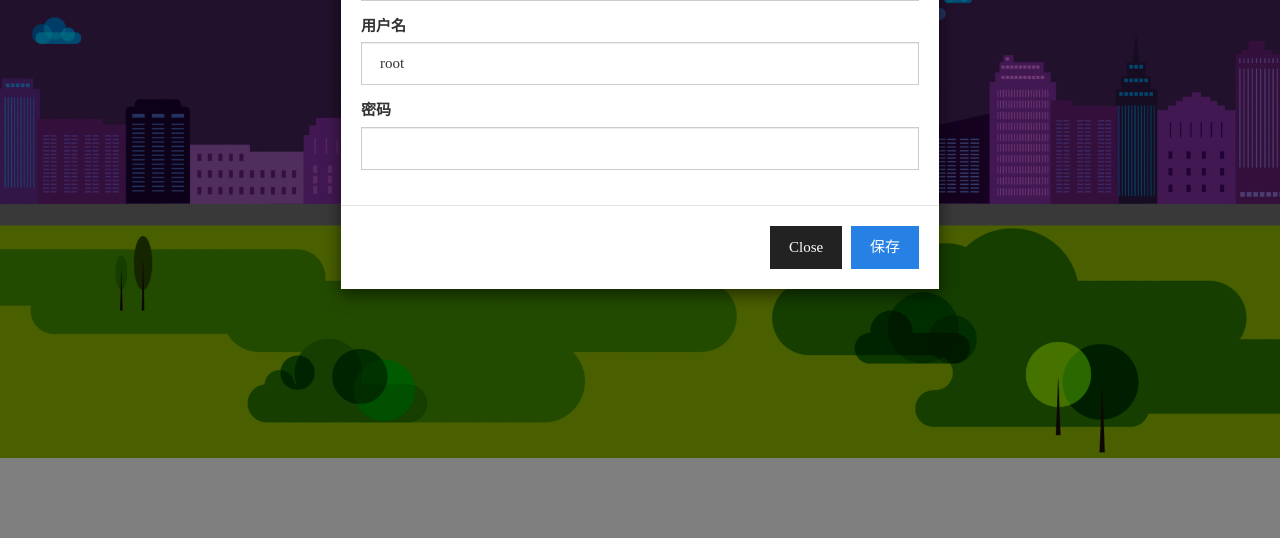
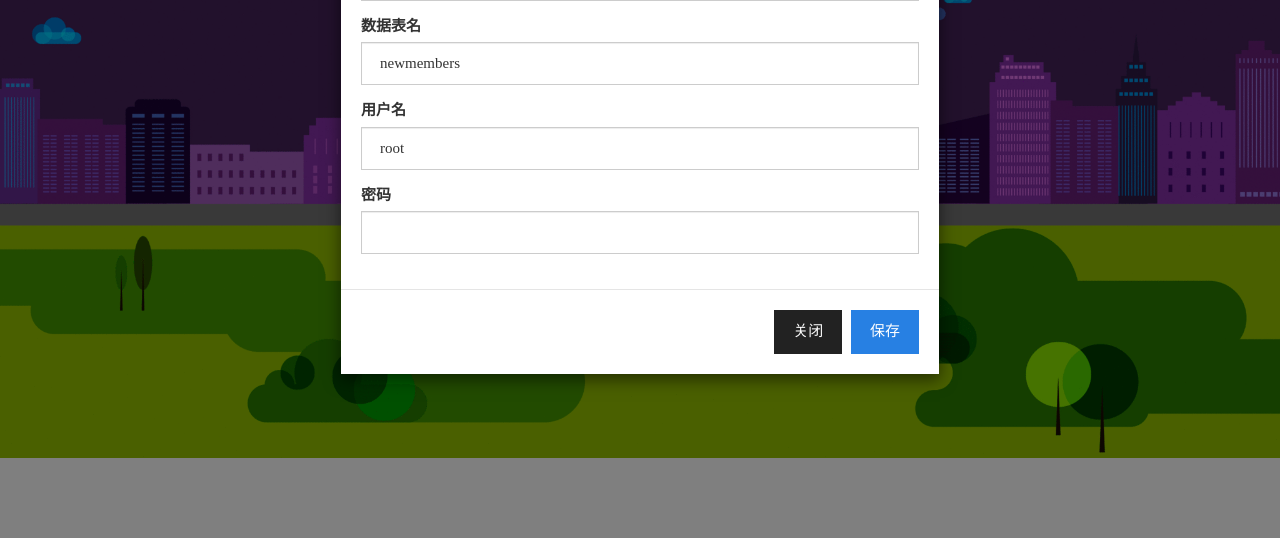
Before and after one commit to Zjazure/Joinzjazure, a PHP site: page /Admin/index.php in a window 1280 px wide, after a click on "配置数据库". Shown: the part 262-800 px from the top of the page. Run offline with PHP 8.4, Linux system fonts and the light colour scheme; the visitor is signed in with stand-in values (Sample User, id 1); data that the repository does not hold is empty; some libraries are stand-ins or nearby versions; some web fonts are replaced.

Commit message:
add table name

```diff
--- a/JoinzjazurePHP/Admin/editdb.php
+++ b/JoinzjazurePHP/Admin/editdb.php
@@ -10,5 +10,6 @@ if($_SERVER["REQUEST_METHOD"]=="POST")
     config::set_config("database_name",isset($_POST["database-name"])?$_POST["database-name"]:"");
     config::set_config("database_pass",isset($_POST["database-pass"])?$_POST["database-pass"]:"");
     config::set_config("database_user",isset($_POST["database-user"])?$_POST["database-user"]:"");
+    config::set_config("database_table",isset($_POST["database-table"])?$_POST["database-table"]:"");
 }
 header("Location: index.php");
--- a/JoinzjazurePHP/Admin/index.php
+++ b/JoinzjazurePHP/Admin/index.php
@@ -33,6 +33,10 @@ require(dirname(__DIR__)."/class/member.class.php");
                                 <input type="text" class="form-control" id="database-name" name="database-name" value="<?php if(isset($conf["database_name"]))echo($conf["database_name"]);?>">
                             </div>
                             <div class="form-group">
+                                <label for="database-table" class="control-label">数据表名</label>
+                                <input type="text" class="form-control" id="database-table" name="database-table" value="<?php if(isset($conf["database_table"]))echo($conf["database_table"]);?>">
+                            </div>
+                            <div class="form-group">
                                 <label for="database-user" class="control-label">用户名</label>
                                 <input type="text" class="form-control" id="database-user" name="database-user" value="<?php if(isset($conf["database_user"]))echo($conf["database_user"]);?>">
                             </div>
@@ -42,7 +46,7 @@ require(dirname(__DIR__)."/class/member.class.php");
                             </div>
                     </div>
                     <div class="modal-footer">
-                        <button type="button" class="btn btn-default" data-dismiss="modal">Close</button>
+                        <button type="button" class="btn btn-default" data-dismiss="modal">关闭</button>
                         <button type="submit" class="btn btn-primary">保存</button>
                     </div>
                     </div>
```
